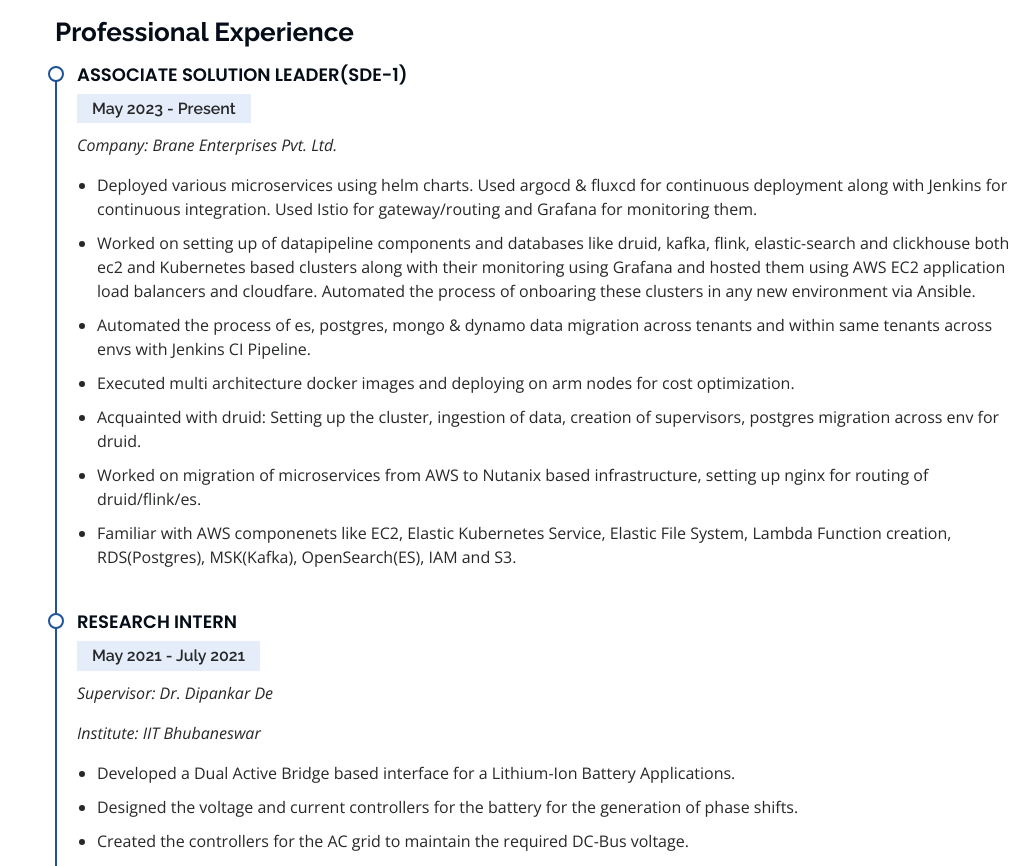
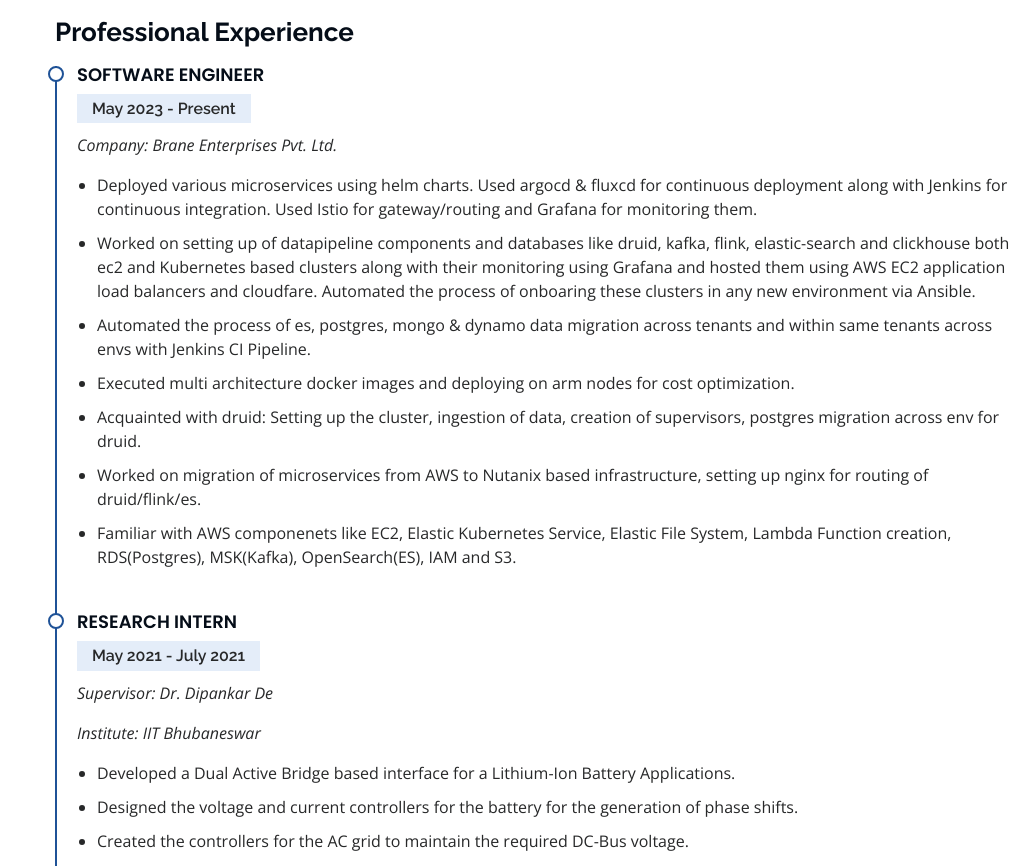
Before and after one commit to amrit2104/amrit2104.github.io, a plain HTML site: page index.html in a window 1280 px wide. Shown: the part 3751-4617 px from the top of the page, without its empty margins (257-1280 px from the left). Drawn offline with nearby package versions, Linux system fonts and the light colour scheme.

Commit message:
Minor Changes

```diff
--- a/index.html
+++ b/index.html
@@ -358,7 +358,7 @@
             <h3 class="resume-title">Professional Experience</h3>
 
             <div class="resume-item">
-              <h4>Associate Solution Leader(SDE-1)</h4>
+              <h4>Software Engineer</h4>
               <h5>May 2023 - Present</h5>
               <p><em>Company: Brane Enterprises Pvt. Ltd.</em></p>
               <!-- <p><em>Institute: IIT Bhubaneswar </em></p> -->
```
